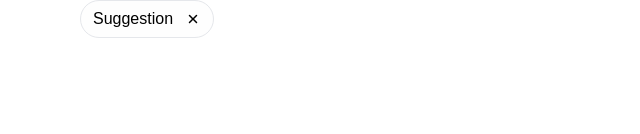
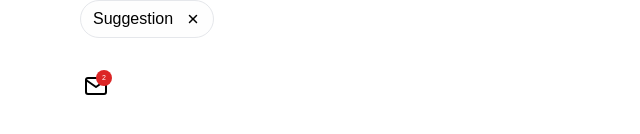
Before and after one commit to 26thavenue/randomDesignSystem, a React (Vite) app: page / in a window 1280 px wide. Shown: the part 368-502 px from the top of the page, without its empty margins (0-640 px from the left). Built offline with nearby package versions, Linux system fonts and the light colour scheme; a web font is replaced by a local one.

Commit message:
Added badge

```diff
--- a/src/App.tsx
+++ b/src/App.tsx
@@ -1,4 +1,5 @@
-import { Chips } from "./components"
+import { Chips,Badges } from "./components"
+import { FiMail } from "react-icons/fi";
 
 
 function App() {
@@ -27,6 +28,13 @@ function App() {
       >
         Suggestion
       </Chips>
+
+
+      <div className="relative p-1 max-w-fit">
+        {/* <p className=" px-5 py-3 rounded-full bg-red-600 text-white">A</p> */}
+        <FiMail size={24}/>
+        <Badges number="2"/>
+      </div>
     </div>
   )
 }
--- a/src/components/index.tsx
+++ b/src/components/index.tsx
@@ -1,8 +1,10 @@
 import Button from "./ui/button"
 import IconButtons from "./ui/button/IconButton"
 import Chips from "./ui/chips"
+import Badges from "./ui/badges"
 export {
     Button,
     IconButtons,
-    Chips
+    Chips,
+    Badges
 }
--- /dev/null
+++ b/src/components/ui/badges/index.tsx
@@ -0,0 +1,18 @@
+interface IBadges {
+  number?: string;
+  color?: string;
+}
+
+const Badges = ({ number, color = "red" }: IBadges) => {
+  if (!number) return null;
+
+  return (
+    <div
+      className={`absolute top-0 right-0 flex items-center justify-center w-4 h-4 rounded-full bg-${color}-600`}
+    >
+      <span className="text-[7px] text-white px-1 py-0.5">{number}</span>
+    </div>
+  );
+};
+
+export default Badges;
```
